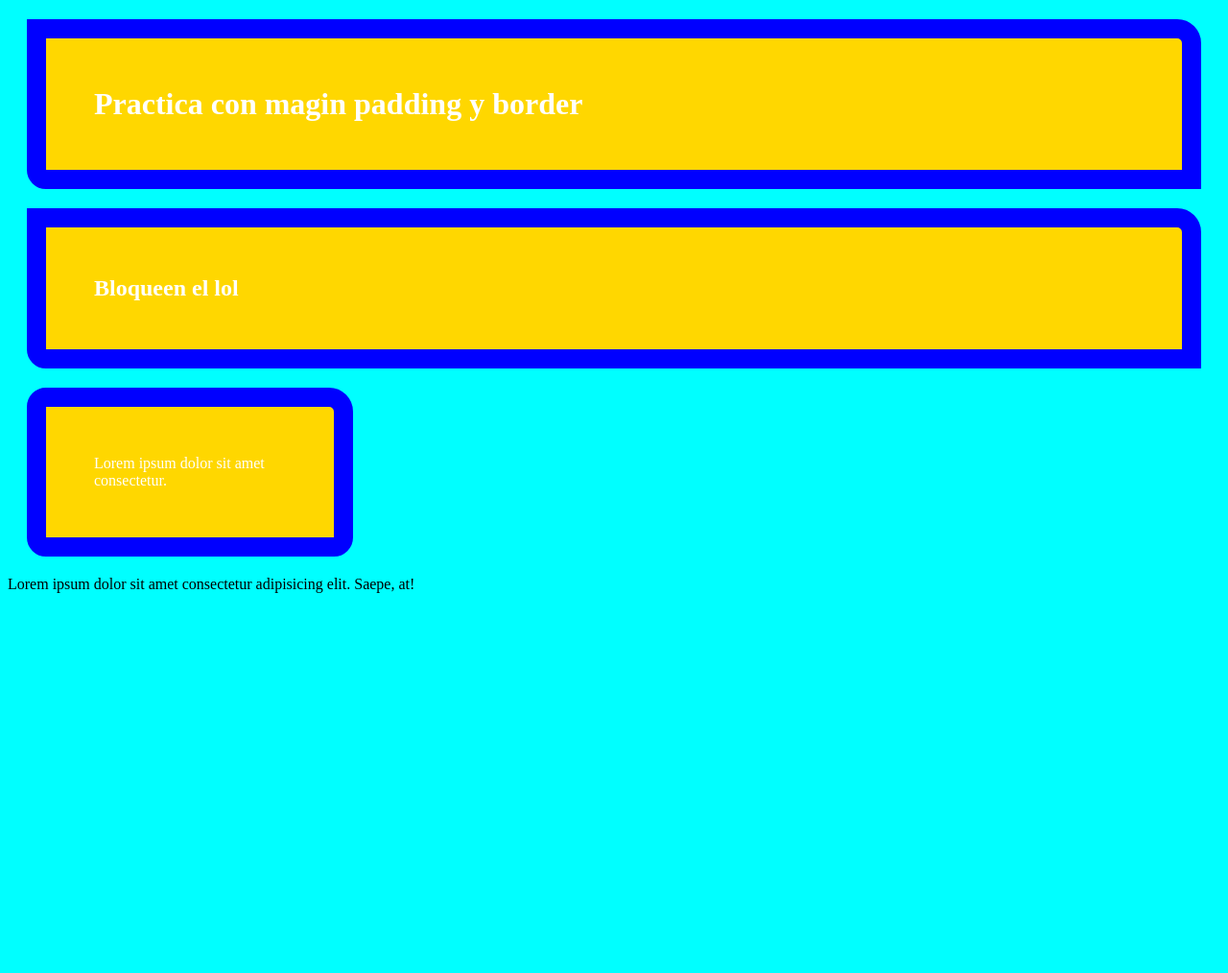
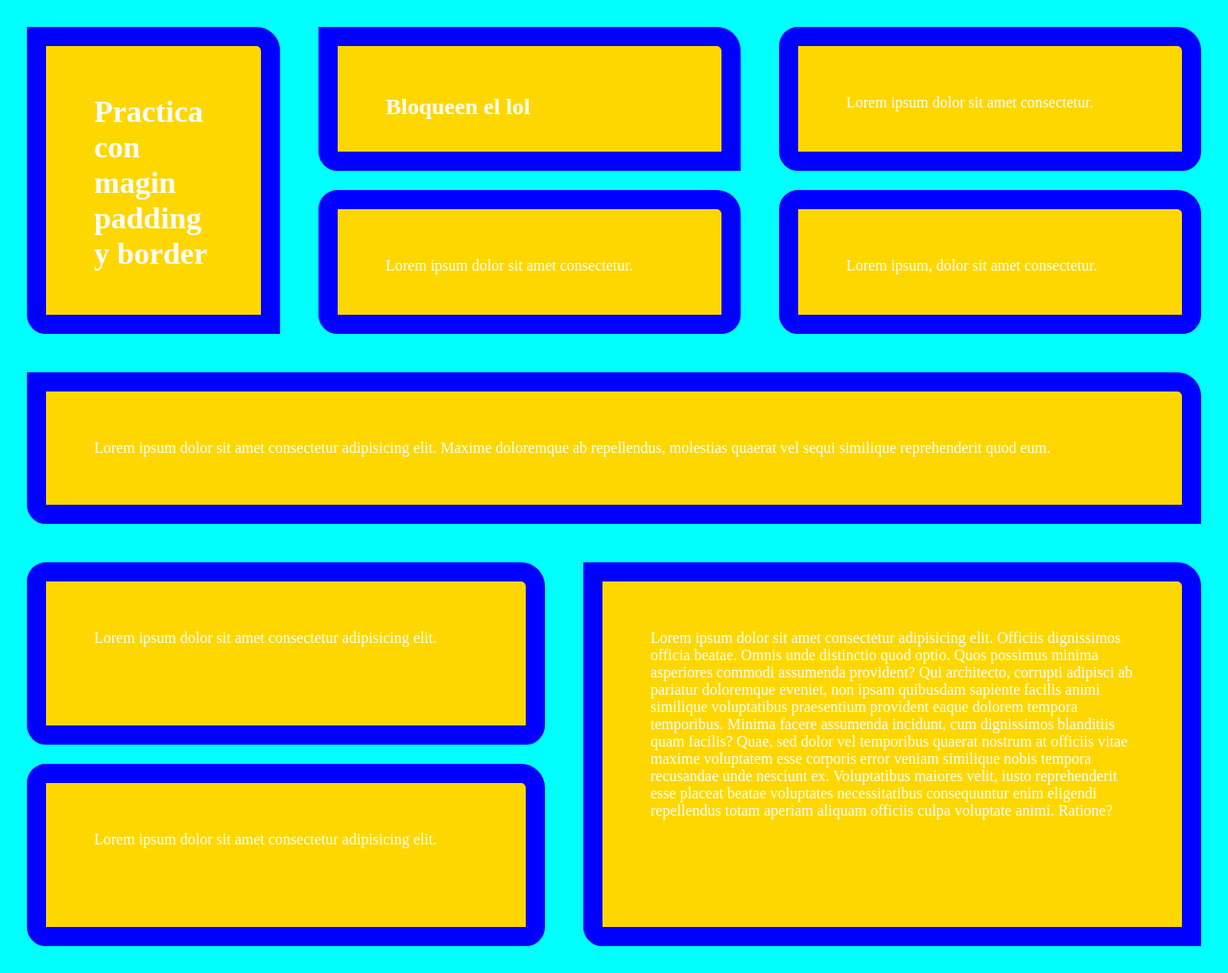
Before and after one commit to JuanchoCABJ/JuanchoCABJ.github.io, a plain HTML site: page margin y padding/index.html in a window 1280 px wide. Shown: the whole page at 96% size. Before the commit the page ends 800 px from the top, so only its background shows below. Drawn offline with Linux system fonts and the light colour scheme.

Commit message:
finalizacion de trabajo

```diff
--- a/margin y padding/css/index.css
+++ b/margin y padding/css/index.css
@@ -2,16 +2,33 @@ body{
     background-color: aqua;
 }
 
+header{
+    display: flex;
+    justify-content: space-between;
+}
 
-
-.title {
+.title1 {
     background-color: gold;
     border: 20px solid blue ;
     border-radius: 0 25PX 0 20PX;
     padding: 50px;
     margin: 20px;
     color: white;
+    width: 600px;
+    height: 180px;
 }
+
+.title2 {
+    background-color: gold;
+    border: 20px solid blue ;
+    border-radius: 0 25PX 0 20PX;
+    padding: 50px;
+    margin: 20px;
+    color: white;
+    width: 300px;
+    height: 10px;
+}
+
 
 .title:hover{
     background-color: rgb(255, 238, 138);
@@ -20,13 +37,80 @@ body{
 .title::after{
     background-color: brown;
 }
-.text{
+.text1{
     background-color: gold;
     border: 20px solid blue ;
     border-radius: 20px 25PX 20px 20PX;
     padding: 50px;
     margin: 20px;
     color: white;
-    width: 200px;
+    width: 300px;
+    height: 10px;
 
 }
+.text2{
+    background-color: gold;
+    border: 20px solid blue ;
+    border-radius: 20px 25PX 20px 20PX;
+    padding: 50px;
+    margin: 20px;
+    color: white;
+    width: 300px;
+    height: 10px;
+}
+.text3{
+    background-color: gold;
+    border: 20px solid blue ;
+    border-radius: 20px 25PX 20px 20PX;
+    padding: 50px;
+    margin: 20px;
+    color: white;
+    width: 300px;
+    height: 10px;
+
+}
+.bigtext{
+    background-color: gold;
+    border: 20px solid blue ;
+    border-radius: 0 25PX 0 20PX;
+    padding: 50px;
+    margin: 20px;
+    color: white;
+}
+.text4{
+    background-color: gold;
+    border: 20px solid blue ;
+    border-radius: 20px 25PX 20px 20PX;
+    padding: 50px;
+    margin: 20px;
+    color: white;
+    width: 400px;
+    height: 50px;
+
+}.text5{
+    background-color: gold;
+    border: 20px solid blue ;
+    border-radius: 20px 25PX 20px 20PX;
+    padding: 50px;
+    margin: 20px;
+    color: white;
+    width: 400px;
+    height: 50px;
+
+}
+.cuadro{
+    background-color: gold;
+    border: 20px solid blue ;
+    border-radius: 0 25PX 0 20PX;
+    padding: 50px;
+    margin: 20px;
+    color: white;
+    width: 800px;
+    height: 260px;
+}
+.div2{
+    display: flex;
+}
+.div3{
+    justify-content: column;
+}
--- a/margin y padding/index.html
+++ b/margin y padding/index.html
@@ -6,12 +6,24 @@
     <title>practica con magin y padding</title>
     <link rel="stylesheet" href="css/index.css">
 </head>
-<body>
-    <h1 class="title" >Practica con magin padding y border </h1>
-    <h2 class="title" >Bloqueen el lol</h2>
-        <div>
-    <p class="text">Lorem ipsum dolor sit amet consectetur.</p>
-    <p class="text1" >Lorem ipsum dolor sit amet consectetur adipisicing elit. Saepe, at!</p>
+<body><header>
+    <h1 class="title1" >Practica con magin padding y border </h1>
+    <div>
+    <h2 class="title2" >Bloqueen el lol</h2>
+
+    <p class="text1">Lorem ipsum dolor sit amet consectetur.</p></div>
+    <div>
+    <p class="text2" >Lorem ipsum dolor sit amet consectetur. </p>
+    <p class="text3" >Lorem ipsum, dolor sit amet consectetur. </p></div>
+    </header>
+    <p class="bigtext">Lorem ipsum dolor sit amet consectetur adipisicing elit. Maxime doloremque ab repellendus, molestias quaerat vel sequi similique reprehenderit quod eum.</p>
+<div class="div2">
+    <div class="div3" >
+    <p class="text4">Lorem ipsum dolor sit amet consectetur adipisicing elit.</p>
+    <p class="text5">Lorem ipsum dolor sit amet consectetur adipisicing elit.</p>
+    </div>
+
+<p class="cuadro">Lorem ipsum dolor sit amet consectetur adipisicing elit. Officiis dignissimos officia beatae. Omnis unde distinctio quod optio. Quos possimus minima asperiores commodi assumenda provident? Qui architecto, corrupti adipisci ab pariatur doloremque eveniet, non ipsam quibusdam sapiente facilis animi similique voluptatibus praesentium provident eaque dolorem tempora temporibus. Minima facere assumenda incidunt, cum dignissimos blanditiis quam facilis? Quae, sed dolor vel temporibus quaerat nostrum at officiis vitae maxime voluptatem esse corporis error veniam similique nobis tempora recusandae unde nesciunt ex. Voluptatibus maiores velit, iusto reprehenderit esse placeat beatae voluptates necessitatibus consequuntur enim eligendi repellendus totam aperiam aliquam officiis culpa voluptate animi. Ratione?</p>
     </div>
 </body>
 </html>
```
